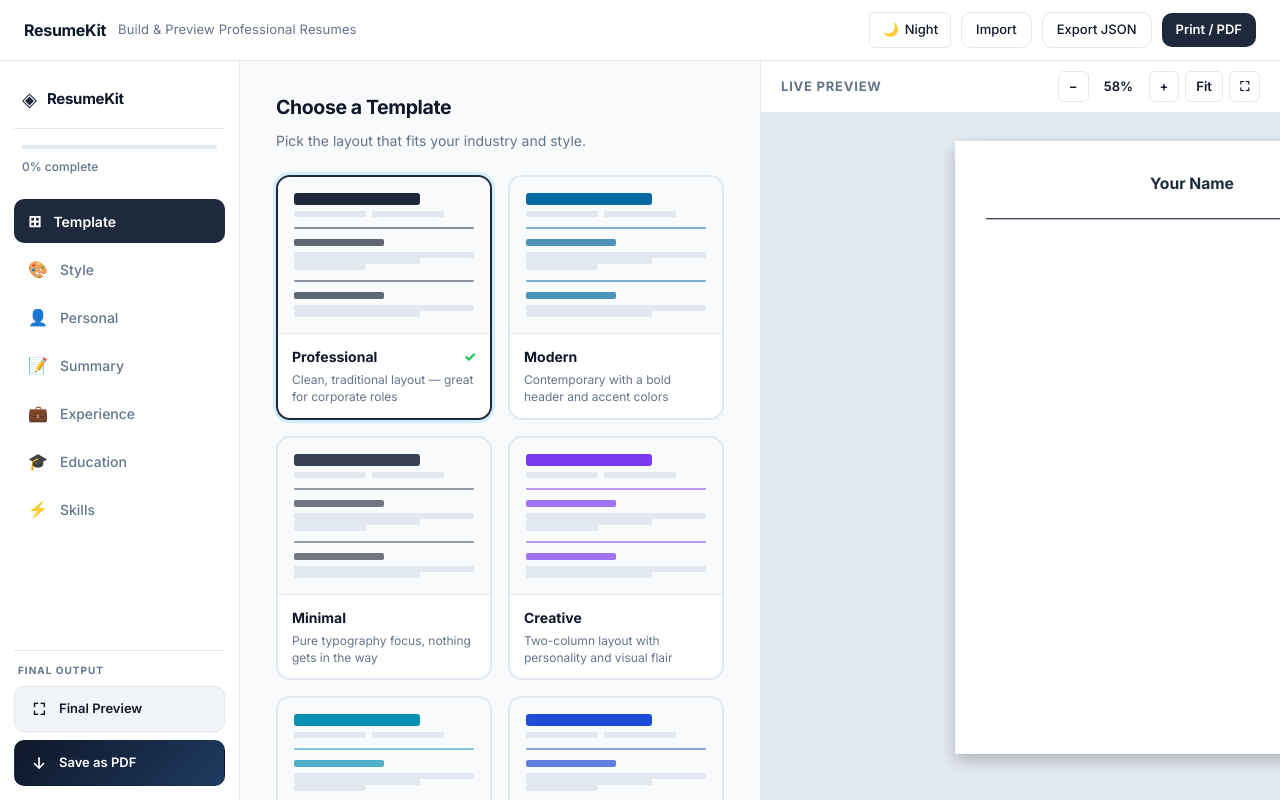
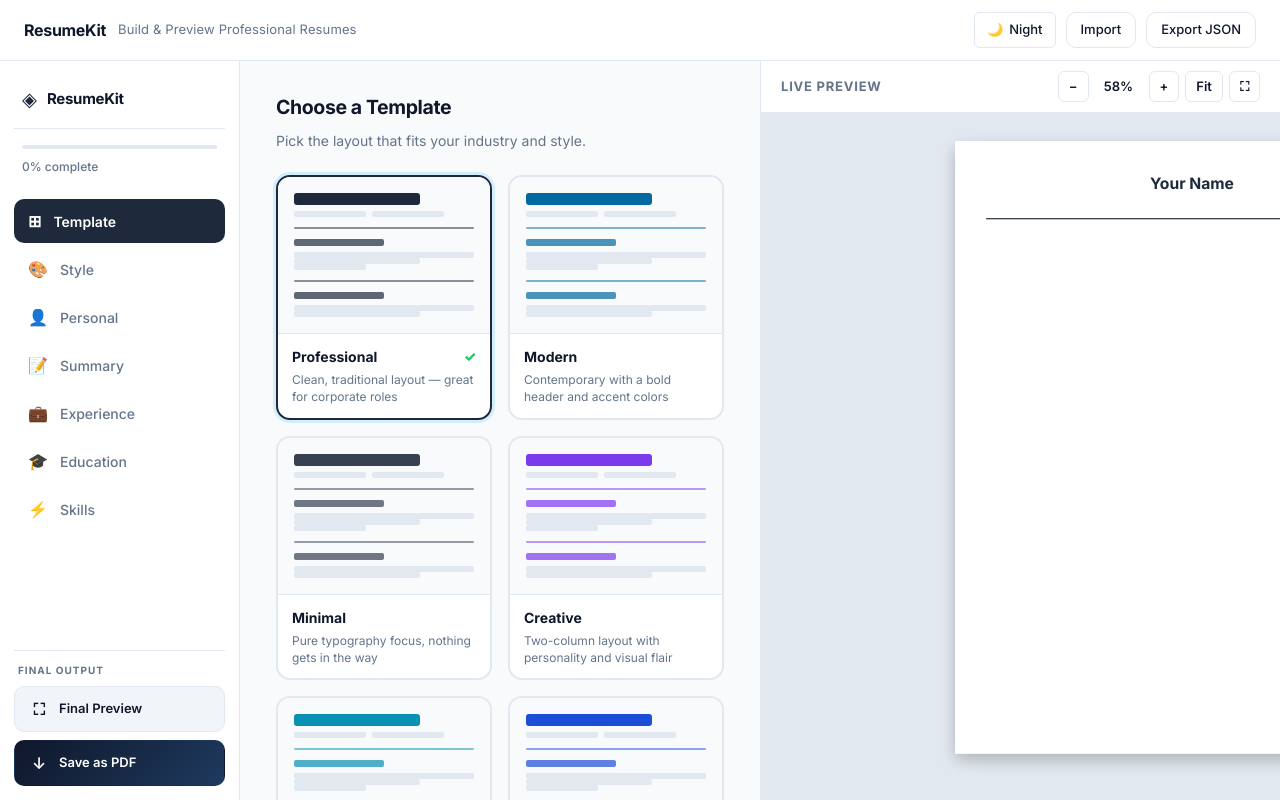
Before and after one commit to Abu-Hojayfa/resume-builder, a React (Vite) app: page / in a window 1280 px wide. Built offline with nearby package versions, Linux system fonts and the light colour scheme.

Commit message:
remove reoccuring btn

```diff
--- a/src/components/Header.tsx
+++ b/src/components/Header.tsx
@@ -26,10 +26,6 @@ export default function Header() {
     input.click()
   }
 
-  const handlePrint = () => {
-    window.print()
-  }
-
   return (
     <header className="app-header">
       <div className="header-inner">
@@ -49,7 +45,6 @@ export default function Header() {
           </button>
           <button onClick={handleImport} className="btn-ghost btn-sm">Import</button>
           <button onClick={exportResume} className="btn-ghost btn-sm">Export JSON</button>
-          <button onClick={handlePrint} className="btn-primary btn-sm">Print / PDF</button>
         </div>
       </div>
     </header>
```
